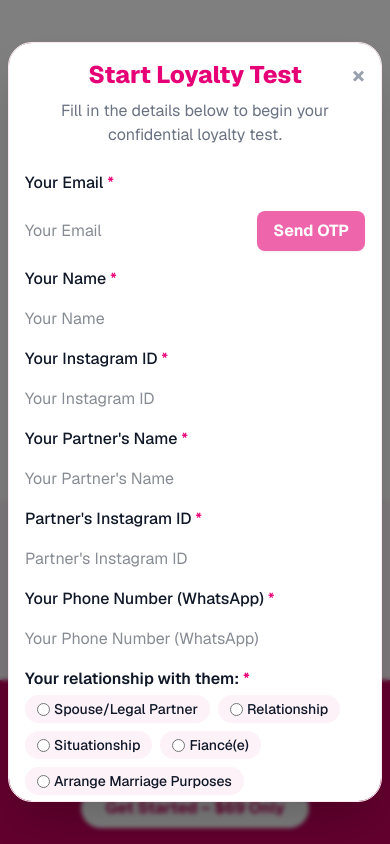
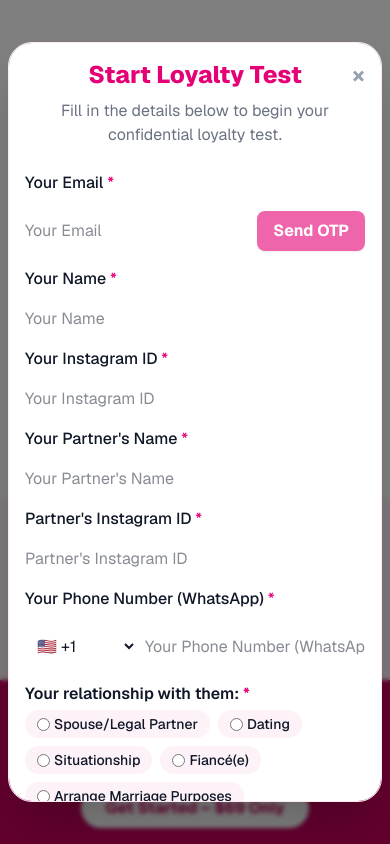
Before and after one commit to Yatharth4599/checkyourpartner, a Next.js app: page / in a window 390 px wide. Both pictures are taken after a click on the button "Book a Test Now". Shown: the part 2274-3118 px from the top of the page. Built offline with nearby package versions, Linux system fonts and the light colour scheme.

Commit message:
feat: add country code dropdown to phone input, show error if OTP not verified on submit

```diff
--- a/src/app/ModalForm.tsx
+++ b/src/app/ModalForm.tsx
@@ -15,6 +15,7 @@ export default function ModalForm({ open, onClose }: { open: boolean; onClose: (
   const [otpVerified, setOtpVerified] = useState(false);
   const [otpSuccess, setOtpSuccess] = useState<string | null>(null);
   const [agreed, setAgreed] = useState(false);
+  const [countryCode, setCountryCode] = useState("+1");
 
   // Remove handleCheckbox, not needed for radio
 
@@ -63,6 +64,11 @@ export default function ModalForm({ open, onClose }: { open: boolean; onClose: (
     setLoading(true);
     setSuccess(null);
     setError(null);
+    if (!otpVerified) {
+      setError("Please verify your email with OTP before proceeding to payment.");
+      setLoading(false);
+      return;
+    }
     const form = e.currentTarget;
     const formData = new FormData(form);
     const data = {
@@ -71,7 +77,7 @@ export default function ModalForm({ open, onClose }: { open: boolean; onClose: (
       insta: formData.get("insta") as string,
       partnerName: formData.get("partnerName") as string,
       partnerInsta: formData.get("partnerInsta") as string,
-      phone: formData.get("phone") as string,
+      phone: `${countryCode}${formData.get("phone") as string}`,
       relationship,
       message: formData.get("message") as string,
     };
@@ -150,13 +156,62 @@ export default function ModalForm({ open, onClose }: { open: boolean; onClose: (
           <label className="font-medium">Partner&apos;s Instagram ID <span className="text-pink-600">*</span></label>
           <input name="partnerInsta" type="text" placeholder="Partner&apos;s Instagram ID" className="input" required />
           <label className="font-medium">Your Phone Number (WhatsApp) <span className="text-pink-600">*</span></label>
-          <input name="phone" type="tel" placeholder="Your Phone Number (WhatsApp)" className="input" required />
+          <div className="flex gap-2">
+            <select
+              name="countryCode"
+              value={countryCode}
+              onChange={e => setCountryCode(e.target.value)}
+              className="input w-28 px-2 py-2 text-base"
+              required
+            >
+              <option value="+1">🇺🇸 +1</option>
+              <option value="+91">🇮🇳 +91</option>
+              <option value="+44">🇬🇧 +44</option>
+              <option value="+61">🇦🇺 +61</option>
+              <option value="+971">🇦🇪 +971</option>
+              <option value="+81">🇯🇵 +81</option>
+              <option value="+49">🇩🇪 +49</option>
+              <option value="+33">🇫🇷 +33</option>
+              <option value="+55">🇧🇷 +55</option>
+              <option value="+7">🇷🇺 +7</option>
+              <option value="+234">🇳🇬 +234</option>
+              <option value="+27">🇿🇦 +27</option>
+              <option value="+63">🇵🇭 +63</option>
+              <option value="+62">🇮🇩 +62</option>
+              <option value="+92">🇵🇰 +92</option>
+              <option value="+880">🇧🇩 +880</option>
+              <option value="+20">🇪🇬 +20</option>
+              <option value="+966">🇸🇦 +966</option>
+              <option value="+972">🇮🇱 +972</option>
+              <option value="+82">🇰🇷 +82</option>
+              <option value="+34">🇪🇸 +34</option>
+              <option value="+39">🇮🇹 +39</option>
+              <option value="+90">🇹🇷 +90</option>
+              <option value="+48">🇵🇱 +48</option>
+              <option value="+351">🇵🇹 +351</option>
+              <option value="+380">🇺🇦 +380</option>
+              <option value="+1-876">🇯🇲 +1-876</option>
+              <option value="+1-868">🇹🇹 +1-868</option>
+              <option value="+1-246">🇧🇧 +1-246</option>
+              <option value="+1-264">🇦🇮 +1-264</option>
+              <option value="+1-268">🇧🇧 +1-268</option>
+              <option value="+1-473">🇬🇩 +1-473</option>
+              <option value="+1-758">🇱🇨 +1-758</option>
+              <option value="+1-784">🇻🇨 +1-784</option>
+              <option value="+1-809">🇩🇴 +1-809</option>
+              <option value="+1-829">🇩🇴 +1-829</option>
+              <option value="+1-849">🇩🇴 +1-849</option>
+              <option value="+1-868">🇹🇹 +1-868</option>
+              <option value="+1-876">🇯🇲 +1-876</option>
+            </select>
+            <input name="phone" type="tel" placeholder="Your Phone Number (WhatsApp)" className="input flex-1" required />
+          </div>
           <div>
             <label className="block font-semibold mb-1">Your relationship with them: <span className="text-pink-600">*</span></label>
             <div className="flex flex-wrap gap-2">
               {[
                 "Spouse/Legal Partner",
-                "Relationship",
+                "Dating",
                 "Situationship",
                 "Fiancé(e)",
                 "Arrange Marriage Purposes",
```
